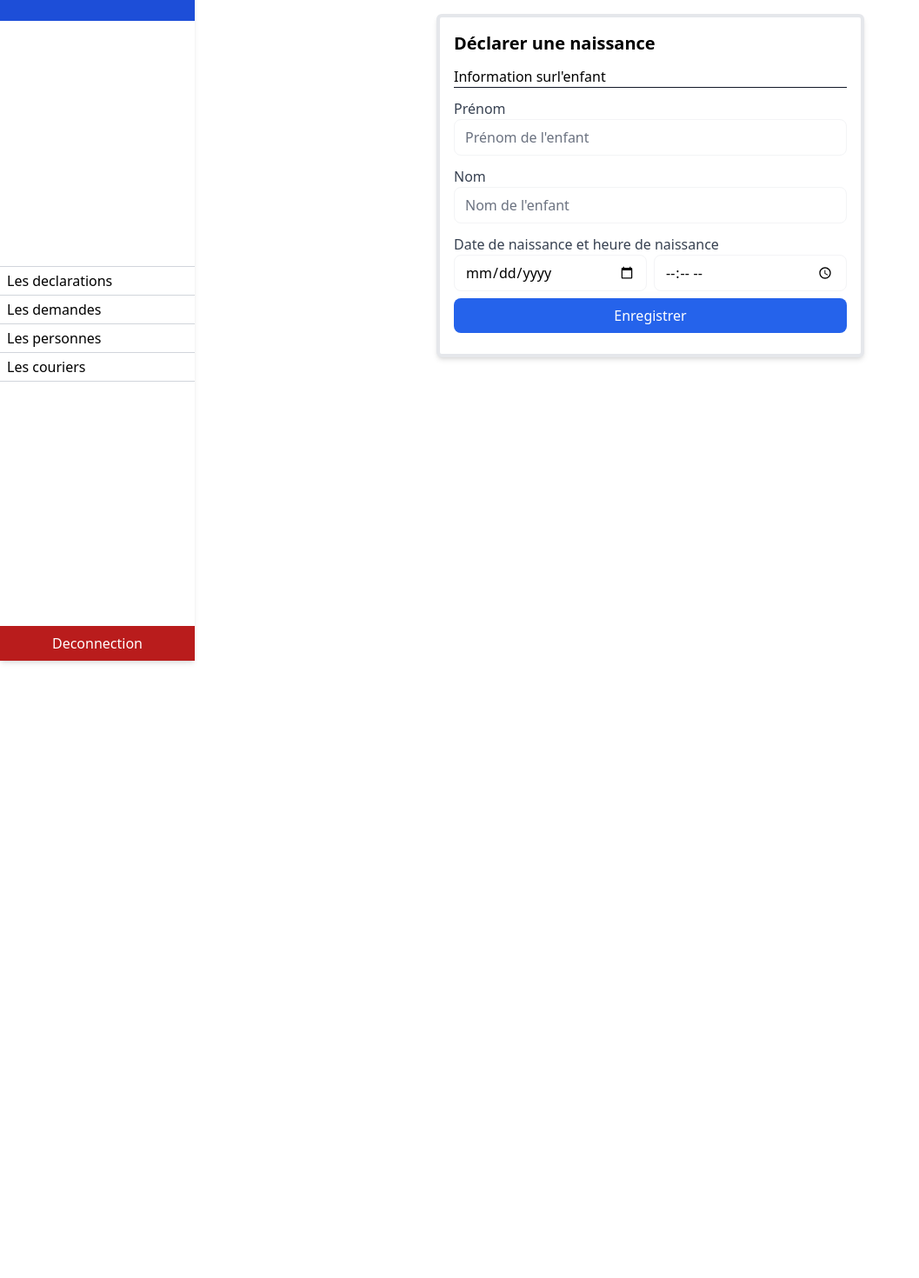
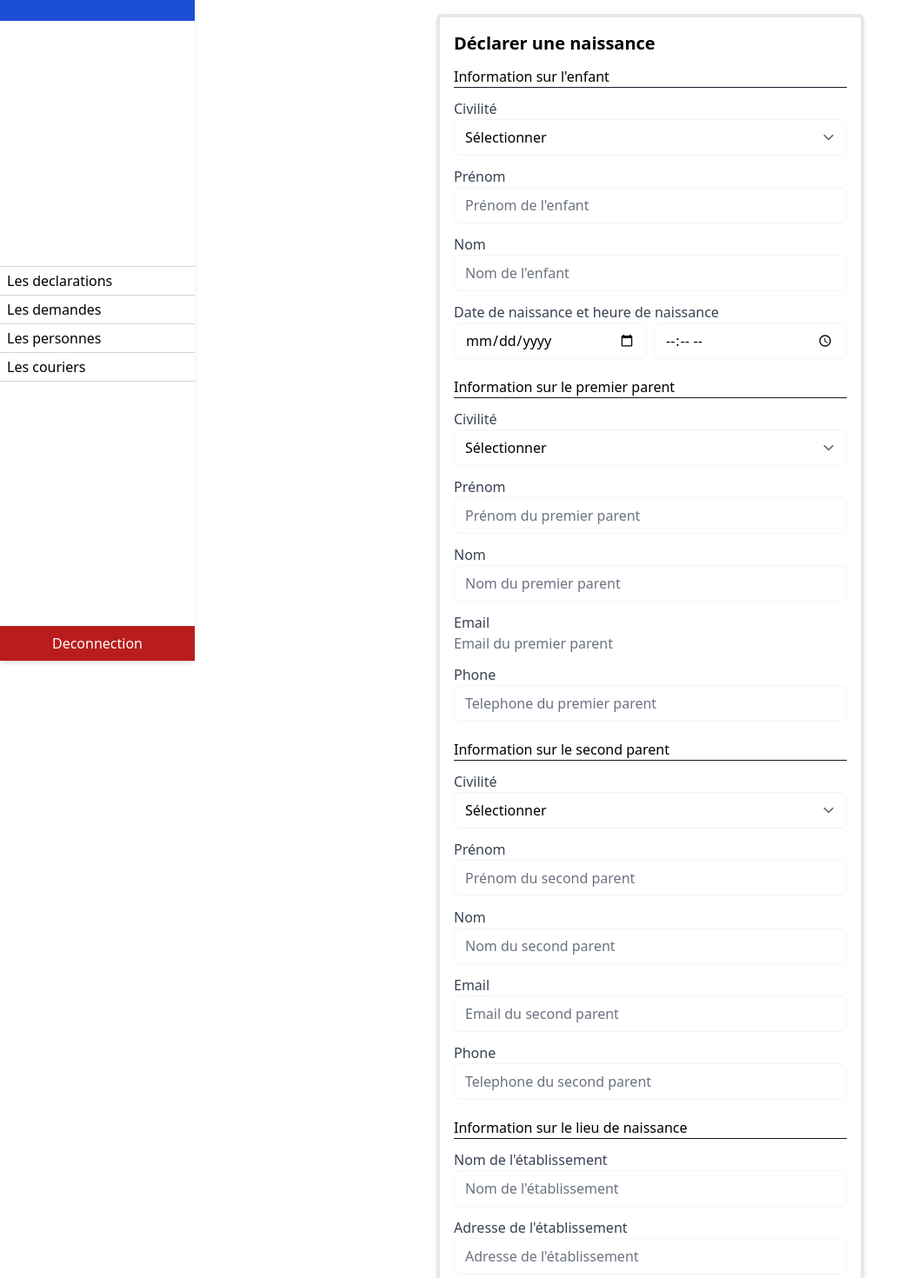
Before and after one commit to tmdiallo5/webSite-naissance, a React (Vite) app in the folder website-naissance/: page /private/declaration/new in a window 1280 px wide. Shown: the part 40-1510 px from the top of the page at 87% size, without its empty margins (0-1057 px from the left). Before the commit the page ends 812 px from the top, so only its background shows below. Built offline with nearby package versions, Linux system fonts and the light colour scheme.

Commit message:
Le formulaire a ete complete

```diff
--- a/website-naissance/src/index.css
+++ b/website-naissance/src/index.css
@@ -6,11 +6,13 @@
   label {
     @apply font-medium w-full text-gray-700 block;
   }
+
   .form-field {
     @apply mt-3;
   }
+
   button[type="submit"] {
-    @apply block  my-2 py-2 bg-blue-600 text-white text-center hover:bg-blue-800 w-full rounded-lg;
+    @apply block my-2 py-2 bg-blue-600 text-white text-center hover:bg-blue-800 w-full rounded-lg;
   }
 
   input[type="text"],
@@ -28,7 +30,7 @@
   input[type="checkbox"],
   input[type="radio"],
   select,
-  select[multiple] textarea {
+  select[multiple], textarea {
     @apply border border-gray-100 rounded-lg w-full focus:border-blue-500;
   }
 }
--- a/website-naissance/src/pages/DeclarationEdit.tsx
+++ b/website-naissance/src/pages/DeclarationEdit.tsx
@@ -8,8 +8,8 @@ import { Declarations } from "@/types/Declarations";
 const REQUIRED_FIELD = "Ce champ est requis";
 const schema = yup
   .object({
-    picture: yup.string().required(REQUIRED_FIELD),
-    comment: yup.string().required(REQUIRED_FIELD),
+    picture: yup.string(),
+    comment: yup.string(),
     status: yup.string().required(REQUIRED_FIELD).default("NEW"),
     registered: yup
       .string()
@@ -30,11 +30,15 @@ const schema = yup
       gender: yup.string().required(REQUIRED_FIELD),
       firstName: yup.string().required(REQUIRED_FIELD),
       lastName: yup.string().required(REQUIRED_FIELD),
+      email: yup.string().required(REQUIRED_FIELD),
+      phone: yup.string().required(REQUIRED_FIELD),
     }),
     secondParent: yup.object({
       gender: yup.string().required(REQUIRED_FIELD),
       firstName: yup.string().required(REQUIRED_FIELD),
       lastName: yup.string().required(REQUIRED_FIELD),
+      email: yup.string().required(REQUIRED_FIELD),
+      phone: yup.string().required(REQUIRED_FIELD),
     }),
   })
   .required();
@@ -53,7 +57,19 @@ function DeclarationEdit() {
     <article className=" border-4  bg-white shadow-md rounded-md w-1/2 mx-auto p-4">
       <h1 className="mb-3 text-xl font-bold">Déclarer une naissance</h1>
       <form onSubmit={handleSubmit(onSubmit)}>
-        <h3 className="border-b  border-gray-900">Information surl'enfant</h3>
+        {/*Enfant*/}
+        <h3 className="border-b  border-gray-900">Information sur l'enfant</h3>
+        <div className="form-field">
+          <label htmlFor="child-gender">Civilité</label>
+          <select {...register("child.gender")} id="child-gender">
+            <option value="">Sélectionner</option>
+            <option value="MR">Monsieur</option>
+            <option value="MS">Madame</option>
+            <option value="MRS">Mademoiselle</option>
+          </select>
+
+          <p className="text-red-600">{errors.child?.gender?.message}</p>
+        </div>
         <div className="form-field">
           <label htmlFor="child-firstname">Prénom</label>
           <input
@@ -97,6 +113,167 @@ function DeclarationEdit() {
           <p className="text-red-600">{errors.child?.birthDate?.message}</p>
           <p className="text-red-600">{errors.child?.birthTime?.message}</p>
         </div>
+
+        {/*Parent 1*/}
+        <h3 className="border-b  border-gray-900 mt-5">
+          Information sur le premier parent
+        </h3>
+        <div className="form-field">
+          <label htmlFor="firstParent-firstname">Civilité</label>
+          <select {...register("firstParent.gender")} id="firstParent-gender">
+            <option value="">Sélectionner</option>
+            <option value="MR">Monsieur</option>
+            <option value="MS">Madame</option>
+            <option value="MRS">Mademoiselle</option>
+          </select>
+
+          <p className="text-red-600">{errors.firstParent?.gender?.message}</p>
+        </div>
+        <div className="form-field">
+          <label htmlFor="firstParent-firstname">Prénom</label>
+          <input
+            type="text"
+            id="firstParent-firstname"
+            placeholder="Prénom du premier parent"
+            {...register("firstParent.firstName")}
+          />
+
+          <p className="text-red-600">
+            {errors.firstParent?.firstName?.message}
+          </p>
+        </div>
+        <div className="form-field">
+          <label htmlFor="firstParent-lastName">Nom</label>
+          <input
+            type="text"
+            id="firstParent-firstname"
+            placeholder="Nom du premier parent"
+            {...register("firstParent.lastName")}
+          />
+          <p className="text-red-600">
+            {errors.firstParent?.lastName?.message}
+          </p>
+        </div>
+        <div className="form-field">
+          <label htmlFor="firstParent-lastName">Email</label>
+          <input
+            type="emailt"
+            id="firstParent-email"
+            placeholder="Email du premier parent"
+            {...register("firstParent.email")}
+          />
+          <p className="text-red-600">{errors.firstParent?.email?.message}</p>
+        </div>
+        <div className="form-field">
+          <label htmlFor="firstParent-phone">Phone</label>
+          <input
+            type="tel"
+            id="firstParent-email"
+            placeholder="Telephone du premier parent"
+            {...register("firstParent.phone")}
+          />
+          <p className="text-red-600">{errors.firstParent?.phone?.message}</p>
+        </div>
+
+        {/*Parent 2*/}
+        <h3 className="border-b  border-gray-900 mt-5">
+          Information sur le second parent
+        </h3>
+        <div className="form-field">
+          <label htmlFor="secondParent-firstname">Civilité</label>
+          <select {...register("secondParent.gender")} id="secondParent-gender">
+            <option value="">Sélectionner</option>
+            <option value="MR">Monsieur</option>
+            <option value="MS">Madame</option>
+            <option value="MRS">Mademoiselle</option>
+          </select>
+
+          <p className="text-red-600">{errors.secondParent?.gender?.message}</p>
+        </div>
+        <div className="form-field">
+          <label htmlFor="secondParent-firstname">Prénom</label>
+          <input
+            type="text"
+            id="secondParent-firstname"
+            placeholder="Prénom du second parent"
+            {...register("secondParent.firstName")}
+          />
+
+          <p className="text-red-600">
+            {errors.secondParent?.firstName?.message}
+          </p>
+        </div>
+        <div className="form-field">
+          <label htmlFor="secondParent-lastName">Nom</label>
+          <input
+            type="text"
+            id="secondParent-firstname"
+            placeholder="Nom du second parent"
+            {...register("secondParent.lastName")}
+          />
+          <p className="text-red-600">
+            {errors.secondParent?.lastName?.message}
+          </p>
+        </div>
+        <div className="form-field">
+          <label htmlFor="secondParent-lastName">Email</label>
+          <input
+            type="email"
+            id="secondParent-email"
+            placeholder="Email du second parent"
+            {...register("secondParent.email")}
+          />
+          <p className="text-red-600">{errors.secondParent?.email?.message}</p>
+        </div>
+        <div className="form-field">
+          <label htmlFor="secondParent-phone">Phone</label>
+          <input
+            type="tel"
+            id="secondParent-email"
+            placeholder="Telephone du second parent"
+            {...register("secondParent.phone")}
+          />
+          <p className="text-red-600">{errors.secondParent?.phone?.message}</p>
+        </div>
+
+        {/*L'hopital*/}
+        <h3 className="border-b  border-gray-900 mt-5">
+          Information sur le lieu de naissance
+        </h3>
+
+        <div className="form-field">
+          <label htmlFor="company-name">Nom de l'établissement</label>
+          <input
+            type="text"
+            id="company-name"
+            placeholder="Nom de l'établissement"
+            {...register("company.name")}
+          />
+
+          <p className="text-red-600">{errors.company?.name?.message}</p>
+        </div>
+        <div className="form-field">
+          <label htmlFor="company-adresse">Adresse de l'établissement</label>
+          <input
+            type="text"
+            id="company-adresse"
+            placeholder="Adresse de l'établissement"
+            {...register("company.adress")}
+          />
+          <p className="text-red-600">{errors.company?.adress?.message}</p>
+        </div>
+        <div className="form-field">
+          <label htmlFor="comment">
+            Avez-vous des informations complémentaire à nous transmettre
+          </label>
+          <textarea
+            id="comment"
+            placeholder="Avez-vous des informations complémentaire à nous transmettre"
+            {...register("comment")}
+          />
+          <p className="text-red-600">{errors.comment?.message}</p>
+        </div>
+
         <button type="submit">Enregistrer</button>
       </form>
     </article>
--- a/website-naissance/src/types/Child.ts
+++ b/website-naissance/src/types/Child.ts
@@ -4,5 +4,6 @@ export type Child = {
     lastName: string,
     eyeColor?: string,
     birthDate: string,
-    birthTime: string,
+    birthTime: string;
+
 }
--- a/website-naissance/src/types/Declarations.ts
+++ b/website-naissance/src/types/Declarations.ts
@@ -4,8 +4,8 @@ import { Profile } from "./Profile"
 
 export type Declarations = {
     id?: string|number,
-    picture: string,
-    comment: string,
+    pictur?: string,
+    comment?: string,
     status:string,
     registered: string,
     company: Company,
--- a/website-naissance/src/types/Profile.ts
+++ b/website-naissance/src/types/Profile.ts
@@ -2,7 +2,7 @@ export type Profile = {
     gender: string,
      firstName: string,
      lastName: string,
-     eyeColor?: string,
-     birthDate?: string,
-     birthTime?: string;
+     email: string,
+     phone: string
+
 }
```
